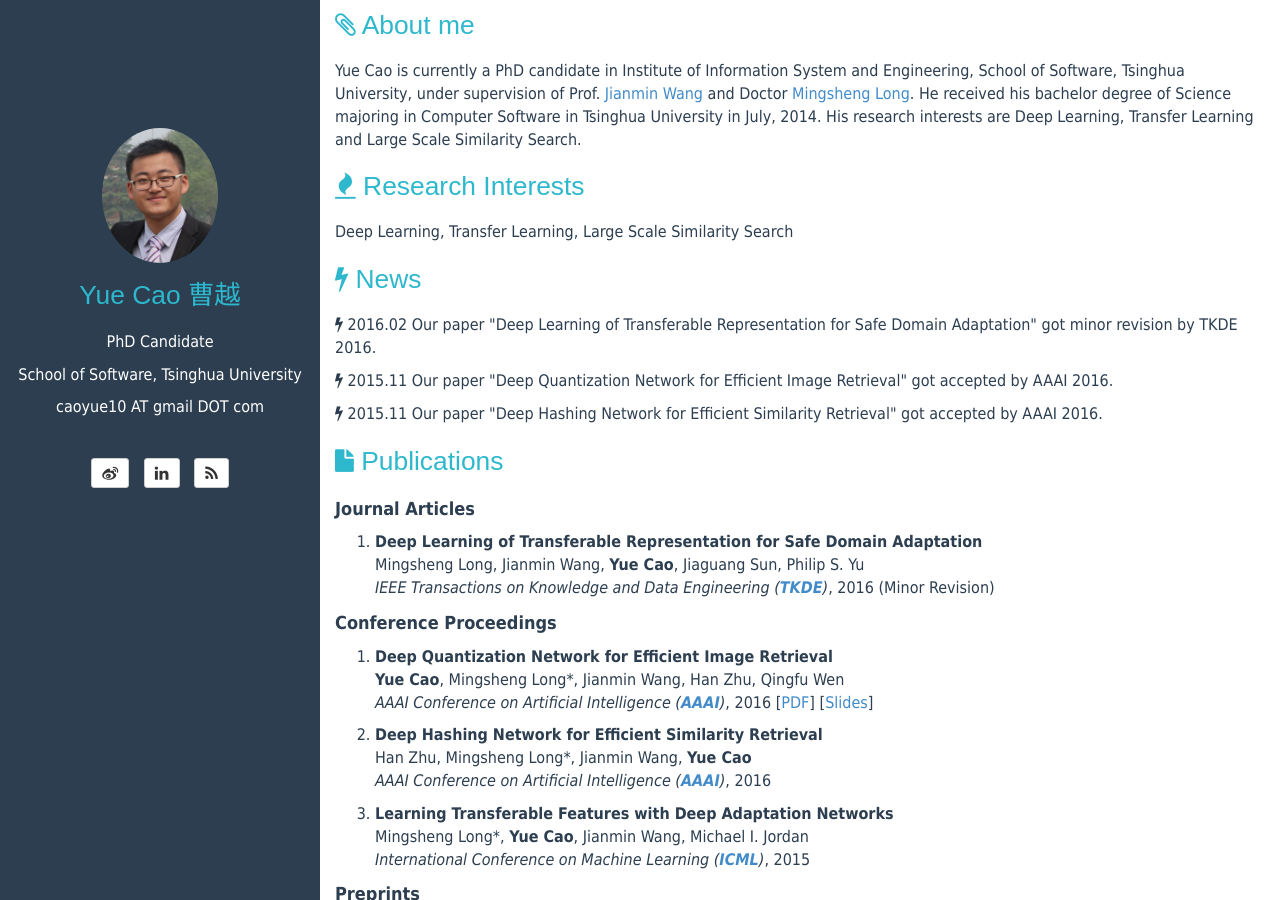
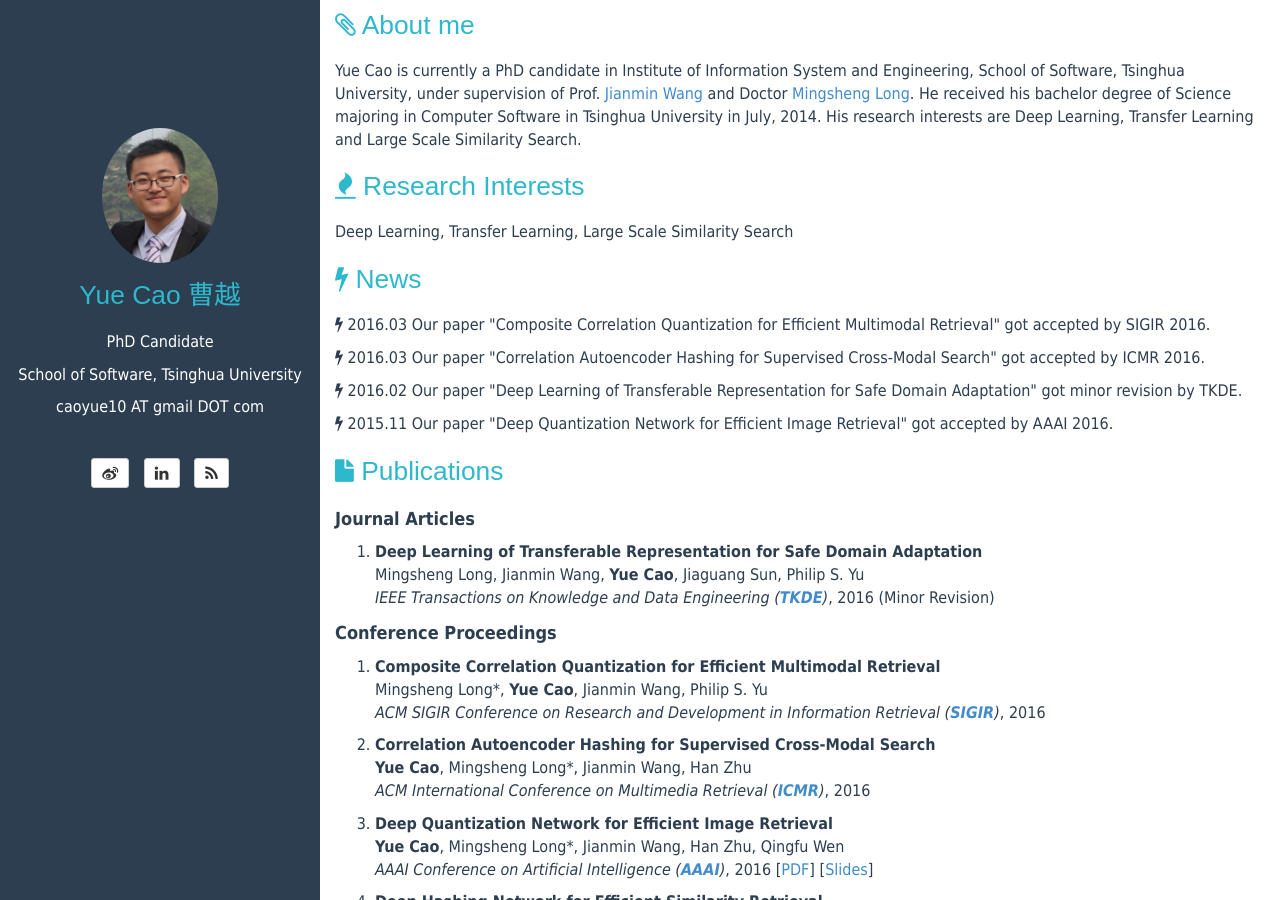
Before and after one commit to caoyue10/caoyue10.github.io, a Jekyll site: the page built from index.html, in a window 1280 px wide and 900 px high. Built offline with Jekyll 4.4.1, drawn with Linux system fonts in a browser that asks for light colours; the list of posts is cut into pages by our own code.

Commit message:
CCQ CAH added

```diff
--- a/index.html
+++ b/index.html
@@ -65,14 +65,19 @@ tagline:
     </header>
     <p>
     <i class="fa fa-bolt"></i>
-    2016.02 Our paper "Deep Learning of Transferable Representation for Safe Domain Adaptation" got minor revision by TKDE 2016.
-    </p>
-    <i class="fa fa-bolt"></i>
-    2015.11 Our paper "Deep Quantization Network for Efficient Image Retrieval" got accepted by AAAI 2016.
+    2016.03 Our paper "Composite Correlation Quantization for Efficient Multimodal Retrieval" got accepted by SIGIR 2016.
     </p>
     <p>
     <i class="fa fa-bolt"></i>
-    2015.11 Our paper "Deep Hashing Network for Efficient Similarity Retrieval" got accepted by AAAI 2016.
+    2016.03 Our paper "Correlation Autoencoder Hashing for Supervised Cross-Modal Search" got accepted by ICMR 2016.
+    </p>
+    <p>
+    <i class="fa fa-bolt"></i>
+    2016.02 Our paper "Deep Learning of Transferable Representation for Safe Domain Adaptation" got minor revision by TKDE.
+    </p>
+    <p>
+    <i class="fa fa-bolt"></i>
+    2015.11 Our paper "Deep Quantization Network for Efficient Image Retrieval" got accepted by AAAI 2016.
     </p>
 </div>
 
@@ -92,6 +97,20 @@ tagline:
     </ol>
     <p><font size="4"><strong>Conference Proceedings</strong></font></p>
     <ol>
+        <li><p>
+            <strong>Composite Correlation Quantization for Efficient Multimodal Retrieval</strong>
+            <br>
+            Mingsheng Long*, <strong>Yue Cao</strong>, Jianmin Wang, Philip S. Yu
+            <br>
+            <em>ACM SIGIR Conference on Research and Development in Information Retrieval (<a href="http://sigir.org/sigir2016/"><strong>SIGIR</strong></a>)</em>, 2016
+        </p></li>
+        <li><p>
+            <strong>Correlation Autoencoder Hashing for Supervised Cross-Modal Search</strong>
+            <br>
+            <strong>Yue Cao</strong>, Mingsheng Long*, Jianmin Wang, Han Zhu
+            <br>
+            <em>ACM International Conference on Multimedia Retrieval (<a href="http://www.icmr2016.com/index.html"><strong>ICMR</strong></a>)</em>, 2016
+        </p></li>
         <li><p>
             <strong>Deep Quantization Network for Efficient Image Retrieval</strong>
             <br>
```
